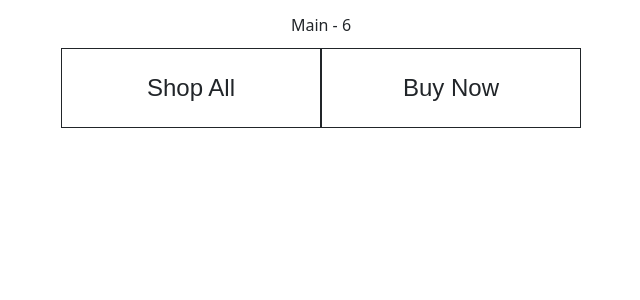
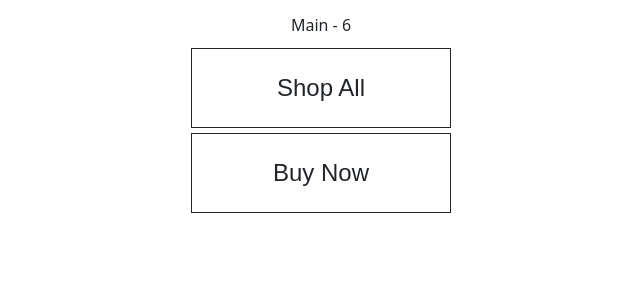
Before and after one commit to KhnykovaIrina/E-commerce, a React (Create React App) app: page / in a window 1280 px wide. Shown: the top 300 px of the page, without its empty margins (319-959 px from the left). Built offline with nearby package versions, Linux system fonts and the light colour scheme.

Commit message:
Update App.js

```diff
--- a/src/App.js
+++ b/src/App.js
@@ -6,7 +6,7 @@ function App() {
     return (
         <Container >
             <Row className="text-center">
-                <Col md={{ span: 6, offset: 3 }}>
+                <Col md={{ span: 4, offset: 4 }}>
                     <h6 className="mt-3">Main - 6</h6>
                     <div>
                         <OutlineButton text="Shop All" />
```
